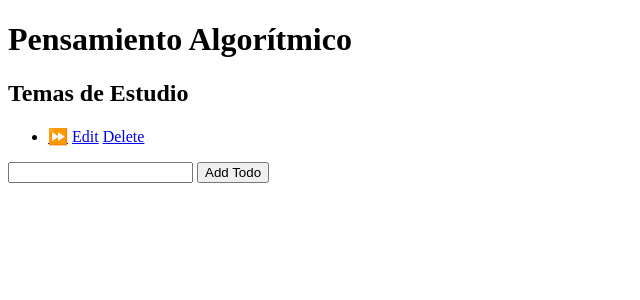
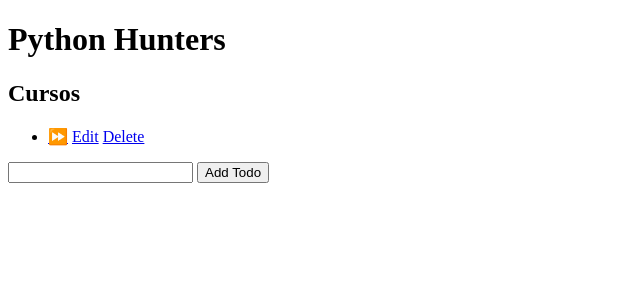
Before and after one commit to Psychohistorian11/PYTHONHUNTERS, a Flask app: page /SelectCourseView in a window 1280 px wide. Shown: the top 300 px of the page, without its empty margins (0-640 px from the left). Run offline with Flask 3, Linux system fonts and the light colour scheme; parts of the project's set-up code (start-up, migrations or seed data) failed here and were passed over.

Commit message:
cambio a rama

```diff
--- a/Controller/HomeController.py
+++ b/Controller/HomeController.py
@@ -69,11 +69,20 @@ class HomeController:
             else:
                 message = "Usuario no existe"
                 return render_template("Index.html", message=message)
+    @app.route("/SelectCourseView")
+    def SelectCourseView(self=None):
+        return render_template("SelectCourseView.html", Courses=Courses)
+    @app.route("goCourse/<int_Menu>/string=current_course")
+    def goCourse(Menu,current_course):
+        pass
 
+    @app.route("/addCourse", methods=["POST"])
+    def addCourse(sell=None):
+        course = request.form["todo"]
+        Courses.append({'task': course})
+        return redirect(url_for("SelectCourseView"))
     # /----------LISTADO DE ACTIVIDADES------------------------ /
-    @app.route("/SelectCourseView")
-    def selectCourseView(self=None):
-        return render_template("SelectCourseView.html", Courses=Courses)
+
     @app.route("/Menu")
     def Menu(self=None):
         return render_template("HomeMenuTeacher.html",
--- a/Model/Course.py
+++ b/Model/Course.py
@@ -1,6 +1,6 @@
 class Course:
     def __init__(self):
-        self.courses = {"task": ""}
+        self.courses = [{"task": ""}]
 
     def enter_course(self, nameCourse):
         pass
--- a/templates/SelectCourseView.html
+++ b/templates/SelectCourseView.html
@@ -5,24 +5,26 @@
     <title>Title</title>
 </head>
 <body>
-        <h1>Pensamiento Algorítmico</h1>
+    <h1>Python Hunters</h1>
     <div id="content">
         <div class="sidebar">
-            <h2>Temas de Estudio</h2>
+            <h2>Cursos</h2>
             <ul>
                 {% for todo in Courses %}
                 <li>
                     <span {% if todo[done] %} style="text-decoration: line-through" {% endif %}>{{ todo["task"] }}</span>
-                    <a href="{{ url_for('goCourse', Menu=loop.index0,current_course=todo['task']) }}">⏩</a>
+                    <a href="{{ url_for('goCourse', Menu=loop.index0, current_course=todo['task']) }}">⏩</a>
                     <a href="{{ url_for('edit', Menu=loop.index0) }}">Edit</a>
                     <a href="{{ url_for('delete', Menu=loop.index0) }}">Delete</a>
                 </li>
                 {% endfor %}
             </ul>
-            <form action="{{ url_for('add') }}" method="post">
+            <form action="{{ url_for('addCourse') }}" method="post">
                 <input type="text" name="todo">
                 <button type="submit">Add Todo</button>
             </form>
         </div>
+    </div>
+
 </body>
 </html>
```
